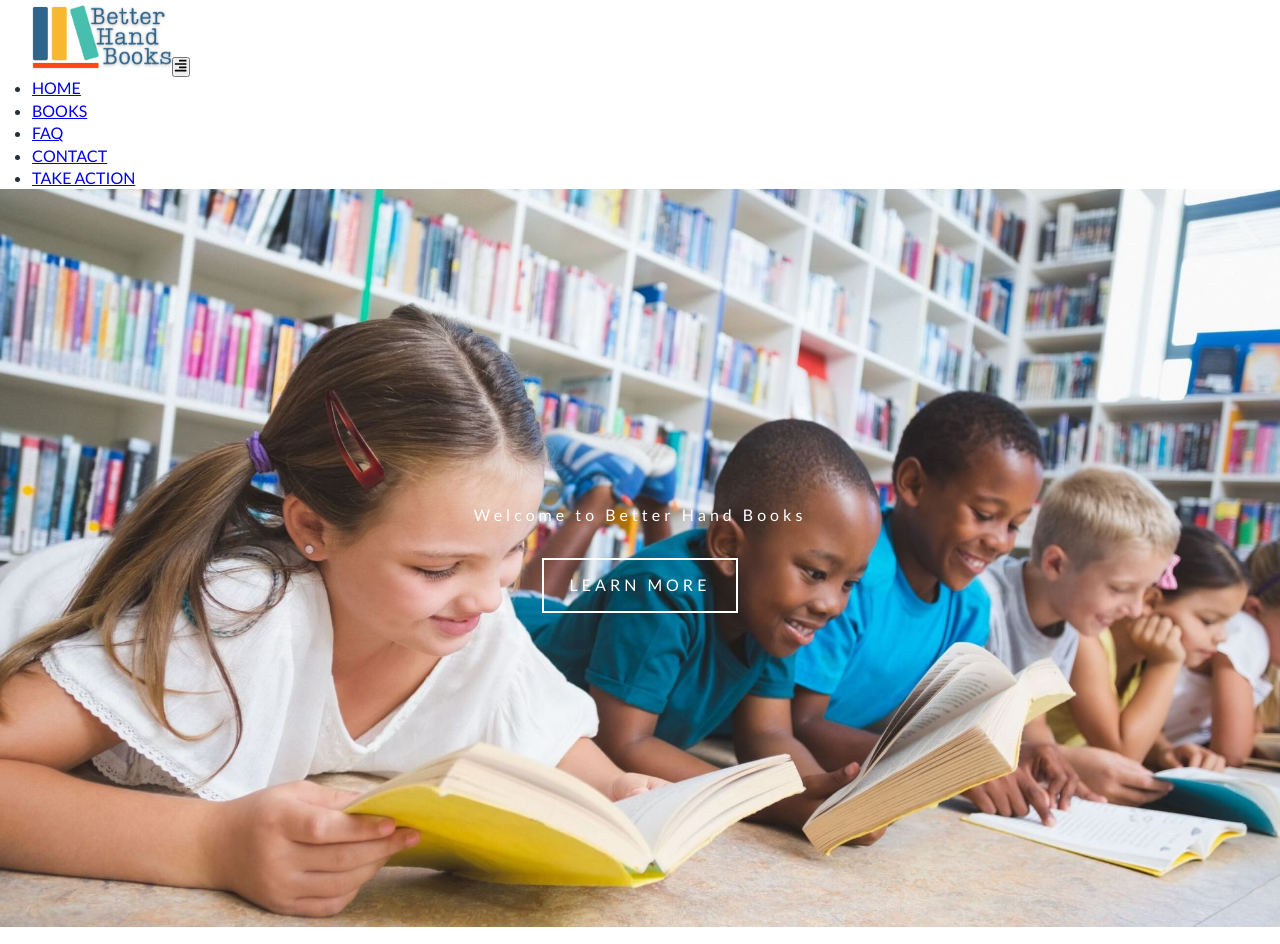
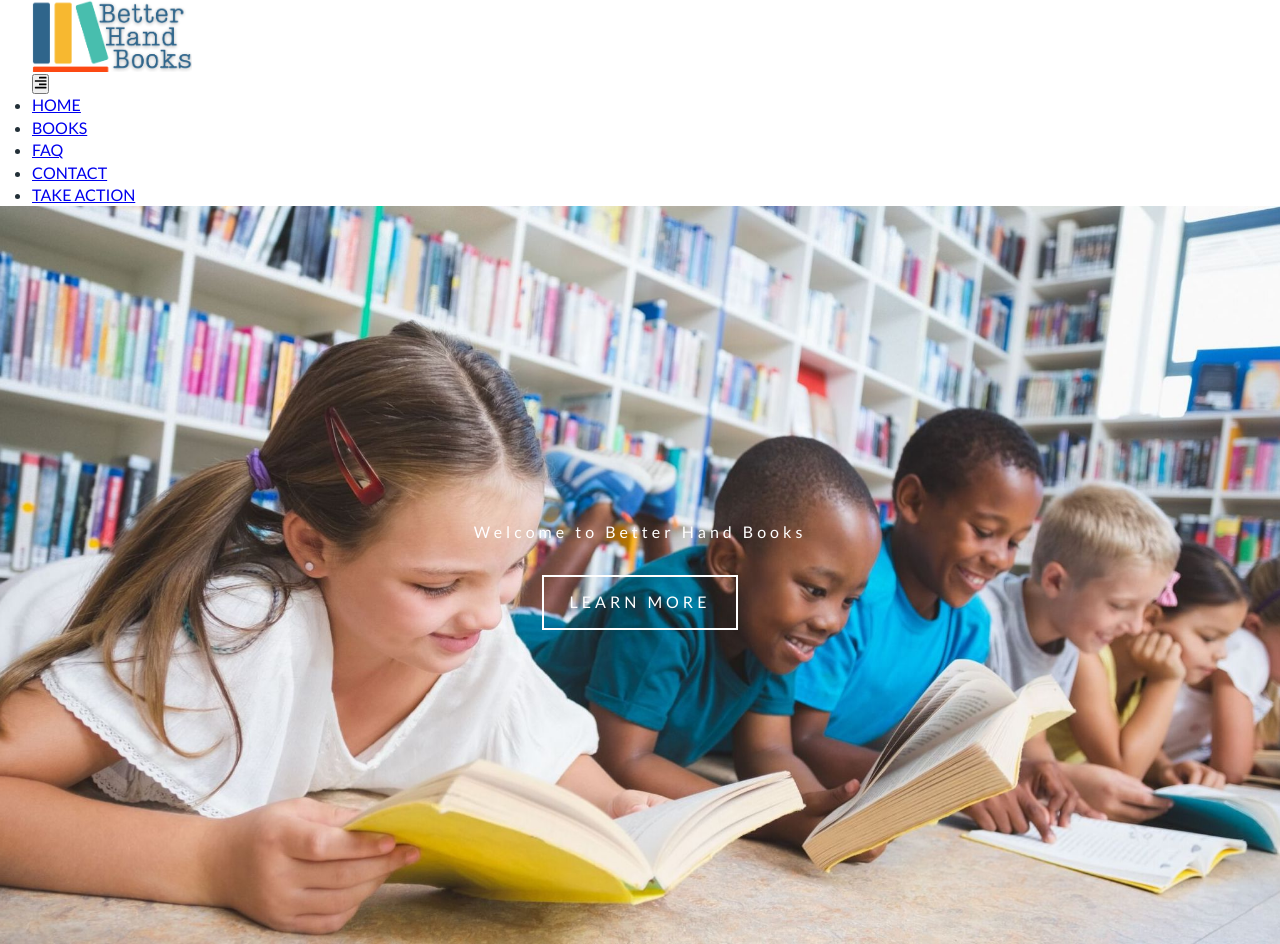
Before and after one commit to hoidal/gatsby-project, a Gatsby site: page / in a window 1280 px wide. Shown: the top 944 px of the page. Built offline with nearby package versions, Linux system fonts and the light colour scheme; Gatsby itself is replaced by a stand-in of ours.

Commit message:
added graphql and gatsby image to nav logo"

```diff
--- a/src/components/header/Header.jsx
+++ b/src/components/header/Header.jsx
@@ -1,21 +1,41 @@
 import React, { useState } from 'react'
 import AniLink from 'gatsby-plugin-transition-link/AniLink'
-import logo from '../../images/logo.png'
 import { FaAlignRight } from 'react-icons/fa'
+import { useStaticQuery, graphql } from 'gatsby'
+import Img from 'gatsby-image'
 
 import styles from './Header.module.css'
 import LINKS from '../../constants/links'
 
+const getLogoImage = graphql`
+	query logoImage {
+		logoImage: file(relativePath: { eq: "logo.png" }) {
+			childImageSharp {
+				fluid(maxWidth: 600) {
+					...GatsbyImageSharpFluid_tracedSVG
+				}
+			}
+		}
+	}
+`
+
 export default function Header() {
 	const [isOpen, setNav] = useState(false)
 	const toggleNav = () => setNav((isOpen) => !isOpen)
+
+	const { logoImage } = useStaticQuery(getLogoImage)
+	console.log(logoImage)
 
 	return (
 		<nav className={styles.header}>
 			<div className={styles.headerContainer}>
 				<div className={styles.navItems}>
 					<AniLink to="/" fade>
-						<img className={styles.logo} src={logo} alt="Better Hand Books Logo" />
+						<Img
+							className={styles.logo}
+							fluid={logoImage.childImageSharp.fluid}
+							alt="Logo"
+						/>
 					</AniLink>
 					<button type="button" className={styles.menuBtn} onClick={toggleNav}>
 						<FaAlignRight className={styles.menuIcon} />
--- a/src/components/header/Header.module.css
+++ b/src/components/header/Header.module.css
@@ -6,6 +6,7 @@
 }
 .logo {
 	height: 4.5rem;
+	width: 10rem;
 }
 .menu-btn {
 	background: transparent;
```
